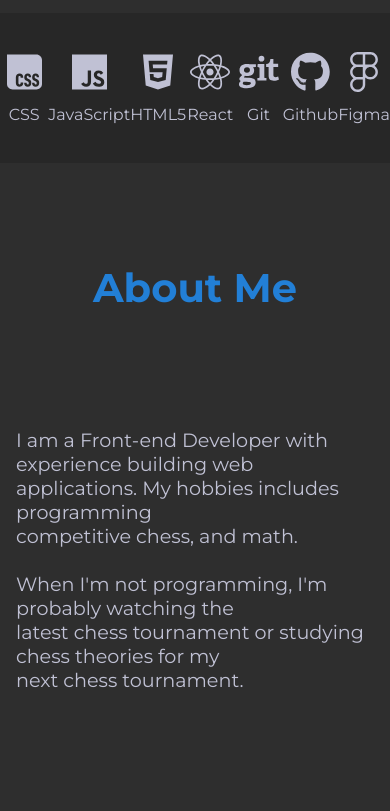
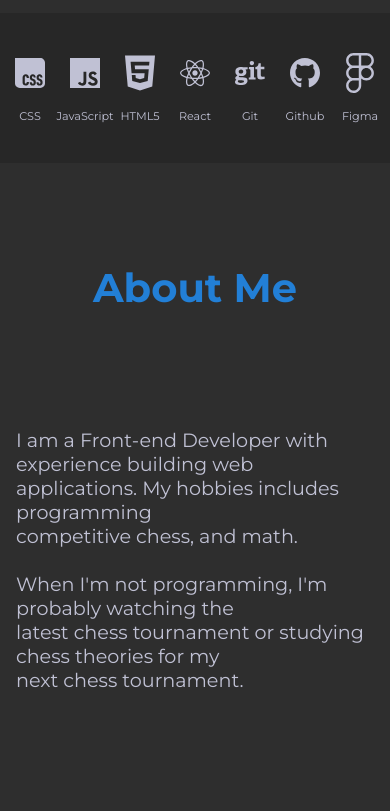
Before and after one commit to Sheng232/Personal-Portfolio, a React (Vite) app: page / in a window 390 px wide. Shown: the part 1181-1992 px from the top of the page. Built offline with nearby package versions, Linux system fonts and the light colour scheme.

Commit message:
final touches to the project

```diff
--- a/src/App.jsx
+++ b/src/App.jsx
@@ -65,7 +65,7 @@ function App() {
       <h1 className="flex-center projects-title" id="projects">My Selected Projects</h1>
       {displayProjects}
       <section className="flex-center relative" >
-                <div className="flex-evenly">
+                <div className="flex-evenly2">
                     <div className="project-info">
                         <h2 className="project-title">Pokemon Search App</h2>
                         <p className="project-description">An app built with JavaScript that fetch data through the pokemon Api</p>
--- a/src/index.css
+++ b/src/index.css
@@ -420,6 +420,15 @@ footer{
   .skills{
     width: 100vw;
   }
+  .skill{
+    width: 50px;
+  }
+  .skill > svg{
+    width: 30px;
+  }
+  .skill > figcaption{
+    font-size: 0.7rem;
+  }
   section{
     height: auto;
   }
@@ -427,7 +436,6 @@ footer{
     margin-top: 50px;
     margin-bottom: 50px;
   }
-
   .flex-evenly{
     flex-direction: column-reverse;
   }
```
